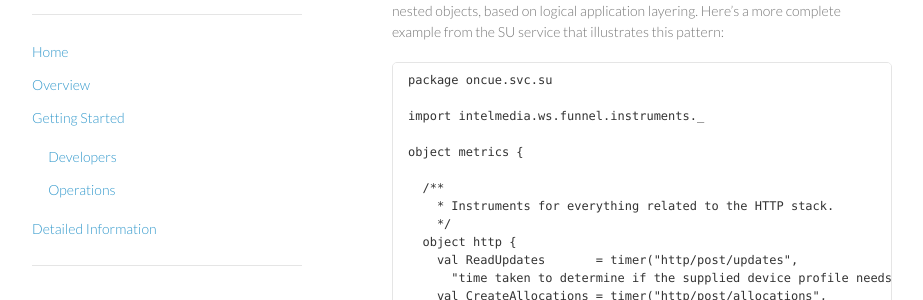
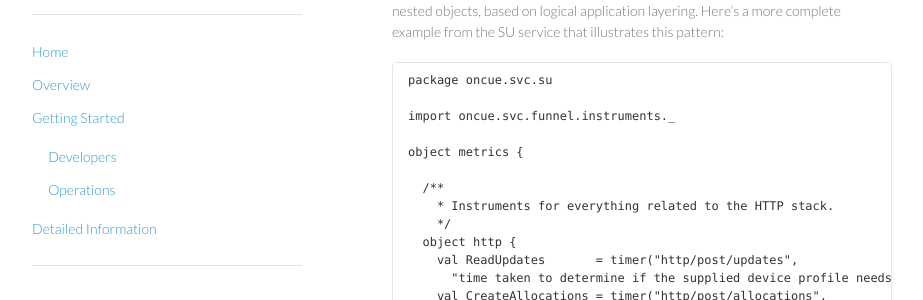
Before and after one commit to Verizon/funnel, a Jekyll site: the page built from getting-started/developers.md, in a window 1280 px wide and 1400 px high, scrolled down 1179 px. Shown: the part 187-487 px from the top of the window, without its empty margins (178-1101 px from the left). Built offline with Jekyll 4.4.1, drawn with Linux system fonts in a browser that asks for light colours; Markdown is read by kramdown in place of the engine named in the settings; some of the changed text lies outside the part shown.

Commit message:
update library versions, intelmeida.ws -> oncue.svc

`````diff
--- a/getting-started/developers.md
+++ b/getting-started/developers.md
@@ -9,15 +9,15 @@ section: "getting-started"
 First up you need to add the dependency for the monitoring library to your `build.scala` or your `build.sbt` file:
 
 ````
-libraryDependencies += "intelmedia.ws.funnel" %% "http" % "x.y.z"
+libraryDependencies += "oncue.svc.funnel" %% "http" % "x.y.z"
 ````
-(check for the latest release by [looking on the nexus](http://nexus.svc.oncue.com/nexus/content/repositories/releases/intelmedia/ws/funnel/http_2.10/))
+(check for the latest release by [looking on the nexus](http://nexus.svc.oncue.com/nexus/content/repositories/releases/oncue/svc/funnel/http_2.10/))
 
 Current transitive dependencies this will introduce on your classpath:
 
-- [Scalaz](https://github.com/scalaz/scalaz) 7.0.6
-- [Scalaz Stream](https://github.com/scalaz/scalaz-stream) 0.5
-- [Algebird Core](https://github.com/twitter/algebird) 0.3.0
+- [Scalaz](https://github.com/scalaz/scalaz) 7.1.0
+- [Scalaz Stream](https://github.com/scalaz/scalaz-stream) 0.6a
+- [Algebird Core](https://github.com/twitter/algebird) 0.8.0
 
 You will likely never touch these dependencies directly, but its important to be aware of them in case you decide yourself to use Scalaz (for example); if you have conflicting versions then you will see some very strange binary collisions at runtime.
 
@@ -54,7 +54,7 @@ At first blush, clearly having a single namespace for the entire world of applic
 ````
 package oncue.svc.su
 
-import intelmedia.ws.funnel.instruments._
+import oncue.svc.funnel.instruments._
 
 object metrics {
 
@@ -121,7 +121,7 @@ The 1.0.x series of `funnel-core` has four supported metric types: `Counter`, `T
 These simply increment an integer value specified by a label that you supply. Typical examples are number of sales, number of children etc.
 
 ````
-package intelmedia.ws
+package oncue.svc
 package yourproject
 
 import funnel.instruments._
@@ -158,7 +158,7 @@ As the name suggests, **timers** are all about the amount of time take to perfor
 
 
 ````
-package intelmedia.ws
+package oncue.svc
 package yourproject
 
 import funnel.instruments._
@@ -210,7 +210,7 @@ trait SomeFun {
 Gauges represent the current state of a value. The best way to visualise this is a checking the oil on a car; the dipstick is the gauge of how much oil the vehicle currently has, and this changes over time, moving both up and down, but it can only have a single value at any particular reading.
 
 ````
-package intelmedia.ws
+package oncue.svc
 package yourproject
 
 import funnel.instruments._
@@ -247,7 +247,7 @@ By default, the following types are supported as values for gauges:
 In addition to simply recording the value of the gauge, there is a specialised gauge that can also track numerical statistics like `mean`, `variance` etc. To use it, just adjust your `metrics` declaration like so:
 
 ````
-package intelmedia.ws
+package oncue.svc
 package yourproject
 
 import funnel.instruments._
@@ -271,7 +271,7 @@ As an extension to the concept of `Gauge`, there is also the notion of a "traffi
 Traffic light metrics are used to derive actionable signals for operations (they can derive whatever they like too), but for example, one might put a traffic light metric on database access, or the status of a circuit breaker used to invoke a 3rd party system. Using traffic lights is super simple:
 
 ````
-package intelmedia.ws
+package oncue.svc
 package yourproject
 
 import funnel.instruments._
`````
Also changed, not shown: details/index.md (+3 -3 lines), getting-started/operations.md (+1 -1 lines).
